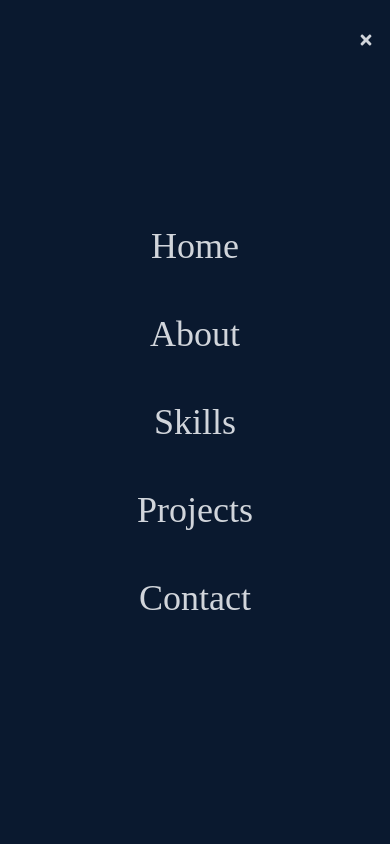
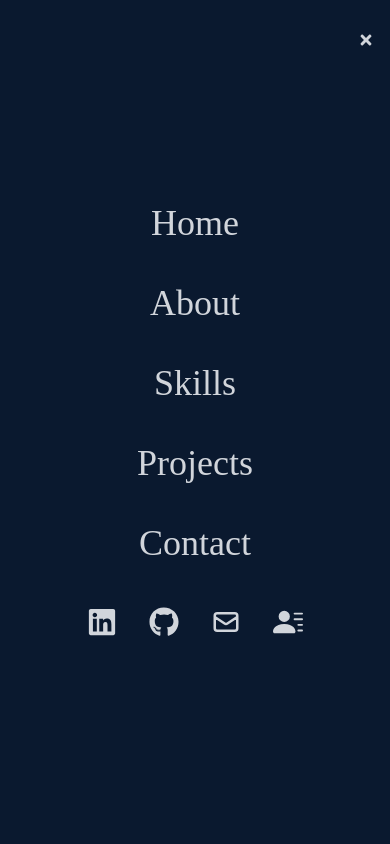
Before and after one commit to Sjaguraga/Portfolio, a React (Create React App) app: page / in a window 390 px wide. Both pictures are taken after a click on the element 366 px from the left and 40 px from the top of the page. Shown: the top 844 px of the page. Built offline with nearby package versions, Linux system fonts and the light colour scheme; the HTML template or start-up script is replaced by a standard one.

Commit message:
added icons to nav

```diff
--- a/src/components/Navbar.js
+++ b/src/components/Navbar.js
@@ -56,7 +56,7 @@ function Navbar() {
             : "absolute top-0 left-0 w-full h-screen bg-[#0a192f] flex flex-col justify-center items-center"
         }
       >
-        <li className="py-6 text-4xl">
+        <li className="py-5 text-4xl">
           <Link
             onClick={handleClick}
             to="home"
@@ -67,7 +67,7 @@ function Navbar() {
             Home
           </Link>
         </li>
-        <li className="py-6 text-4xl">
+        <li className="py-5 text-4xl">
           <Link
             onClick={handleClick}
             to="about"
@@ -78,7 +78,7 @@ function Navbar() {
             About
           </Link>
         </li>
-        <li className="py-6 text-4xl">
+        <li className="py-5 text-4xl">
           {" "}
           <Link
             onClick={handleClick}
@@ -90,7 +90,7 @@ function Navbar() {
             Skills
           </Link>
         </li>
-        <li className="py-6 text-4xl">
+        <li className="py-5 text-4xl">
           {" "}
           <Link
             onClick={handleClick}
@@ -102,7 +102,7 @@ function Navbar() {
             Projects
           </Link>
         </li>
-        <li className="py-6 text-4xl">
+        <li className="py-5 text-4xl">
           <Link
             onClick={handleClick}
             to="contact"
@@ -113,6 +113,41 @@ function Navbar() {
             Contact
           </Link>
         </li>
+        <ul className="flex py-6">
+          <li>
+            {" "}
+            <a
+              className="flex justify-between items-center w-full text-gray-300"
+              href="https://www.linkedin.com/in/serref-jaguraga-2827041b6/"
+            >
+              <FaLinkedin size={30} />
+            </a>
+          </li>
+          <li>
+            <a
+              className="flex justify-between items-center w-full text-gray-300"
+              href="https://github.com/Sjaguraga"
+            >
+              <FaGithub size={30} />
+            </a>
+          </li>
+          <li>
+            <a
+              className="flex justify-between items-center w-full text-gray-300"
+              href="mailto: reef163@gmail.com"
+            >
+              <HiOutlineMail size={30} />
+            </a>
+          </li>
+          <li>
+            <a
+              className="flex justify-between items-center w-full text-gray-300"
+              href="https://docs.google.com/document/d/1CjxI-8FOhxX-tOmUg2rtsNp9BgALp2B9L1f1nnTd5A0/edit?usp=sharing"
+            >
+              <BsFillPersonLinesFill size={30} />
+            </a>
+          </li>
+        </ul>
       </ul>
 
       {/* Social icons */}
```
